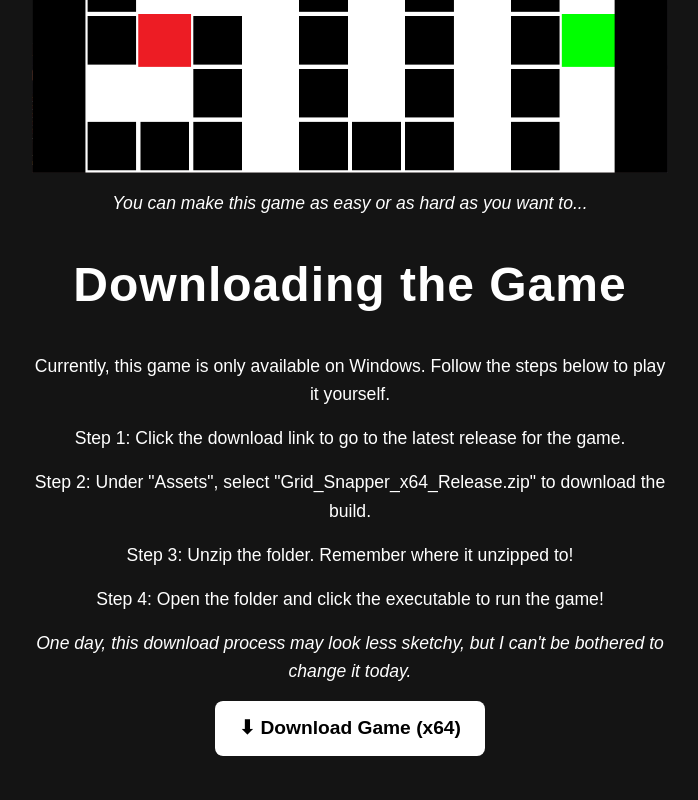
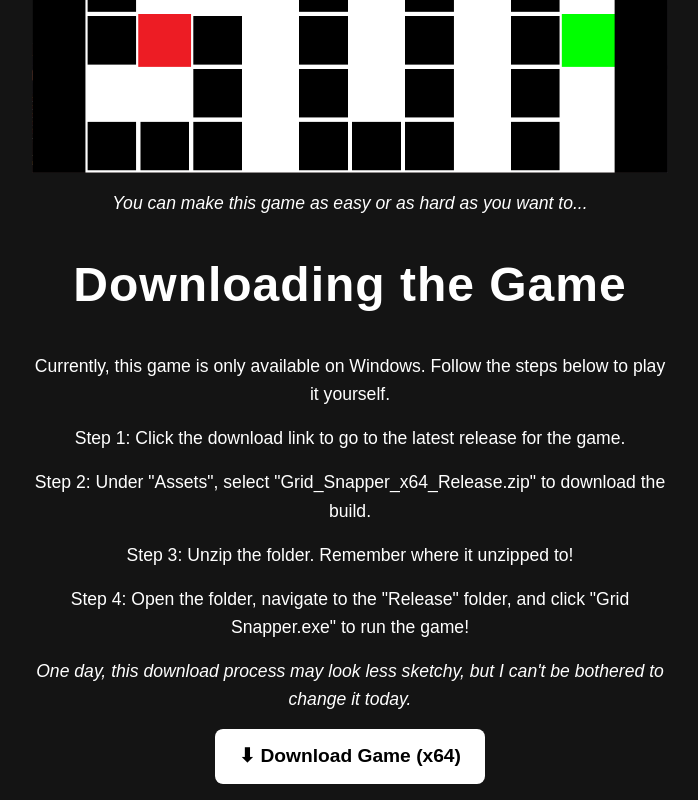
Before and after one commit to jward1500/GridSnapperWebsite, a plain HTML site: page index.html in a window 1280 px wide. Shown: the part 1612-2412 px from the top of the page, without its empty margins (290-988 px from the left). Before the commit the page ends 2384 px from the top, so only its background shows below. Drawn offline with Linux system fonts and the light colour scheme.

Commit message:
Update index.html

```diff
--- a/index.html
+++ b/index.html
@@ -33,7 +33,7 @@
         Step 3: Unzip the folder. Remember where it unzipped to!
     </p>
     <p>
-        Step 4: Open the folder and click the executable to run the game!
+        Step 4: Open the folder, navigate to the "Release" folder, and click "Grid Snapper.exe" to run the game!
     </p>
     <p>
         <em>One day, this download process may look less sketchy, but I can't be bothered to change it today.</em>
```
